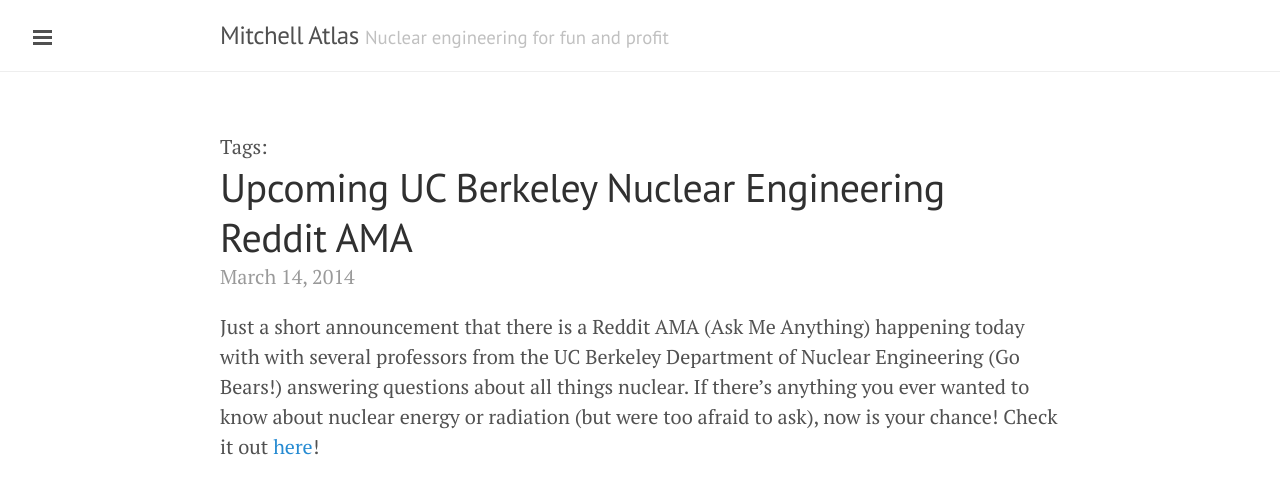
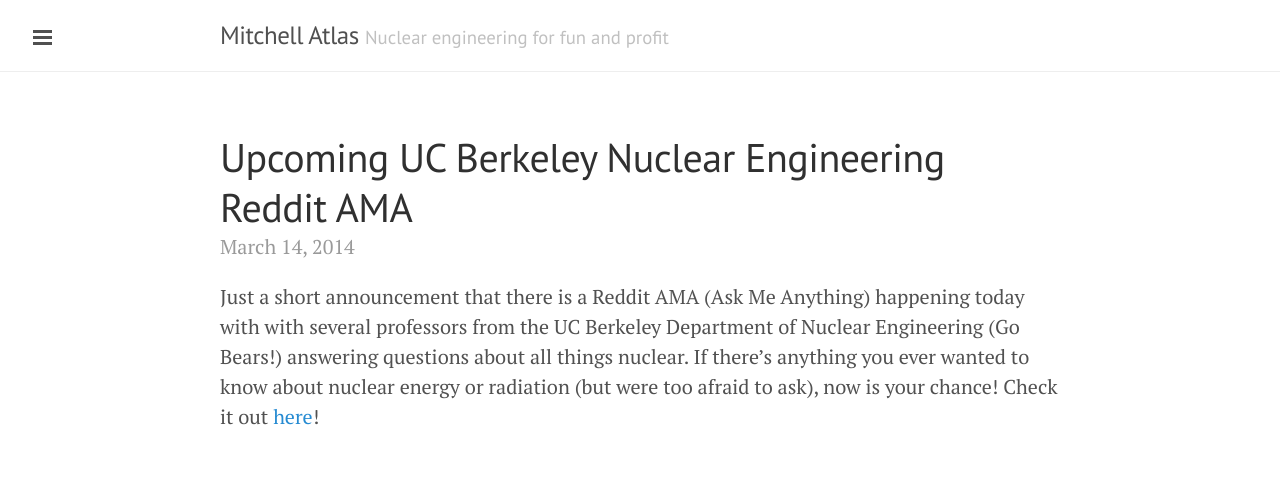
Before and after one commit to xatlasm/xatlasm.github.io, a Jekyll site: the page built from _posts/2014-03-14-upcoming-uc-berkeley-nuclear-engineering-reddit-ama.md, in a window 1280 px wide. Shown: the top 494 px of the page. Built offline with Jekyll 4.4.1, drawn with Linux system fonts in a browser that asks for light colours; comment, search, counter and statistics services are not loaded.

Commit message:
no tags on posts

```diff
--- a/_layouts/post.html
+++ b/_layouts/post.html
@@ -1,12 +1,6 @@
 ---
 layout: default
 ---
-<ul class="tags">
-      <li>Tags:</li>
-      {% for tag in post.tags %}
-        <li><a href="{{ site.baseurl }}tags.html#{{tag}}" class="tag">{{ tag }}</a></li>
-      {% endfor %}
-    </ul>
 
 <div class="post">
   <h1 class="post-title">{{ page.title }}</h1>
```
